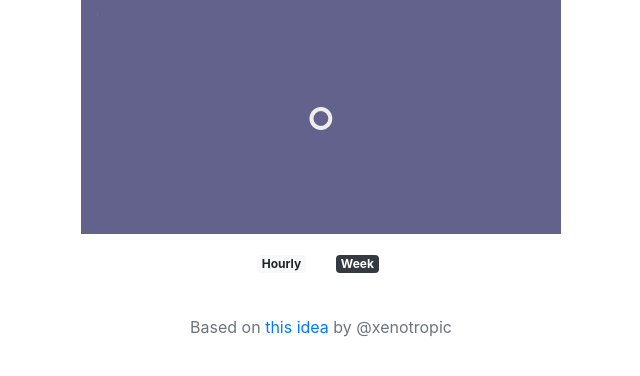
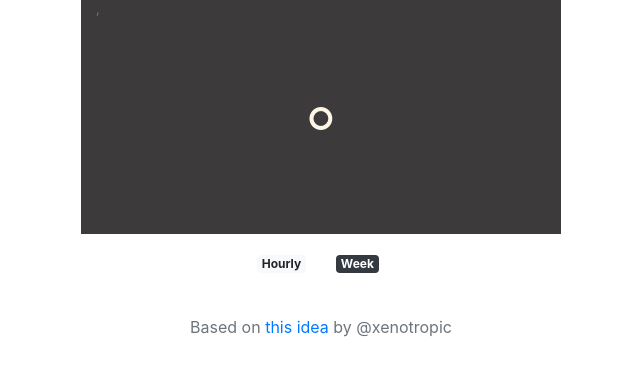
Before and after one commit to azz-eddine/nws_webapp, a Flask app: template templates/forecast_week.html in a window 1280 px wide. Shown: the top 376 px of the page, without its empty margins (319-959 px from the left). Run offline with Flask 2, Linux system fonts and the light colour scheme; the template is opened without the code that fills it, so the values that code supplies are empty; some libraries are stand-ins or nearby versions.

Commit message:
Fixes #4

```diff
--- a/static/css/style.css
+++ b/static/css/style.css
@@ -13,11 +13,11 @@
 }
 
 .is_daytime {
-    background: #F3C552;
+    background: #FDF6E6;
     color: #3C3A3A;
 }
 
 .is_not_daytime {
-    background: #63628D;
-    color: #EEEEEE;
+    background: #3C3A3A;
+    color: #FDF6E6;
 }
```
Also changed, not shown: nws_cache.sqlite.
